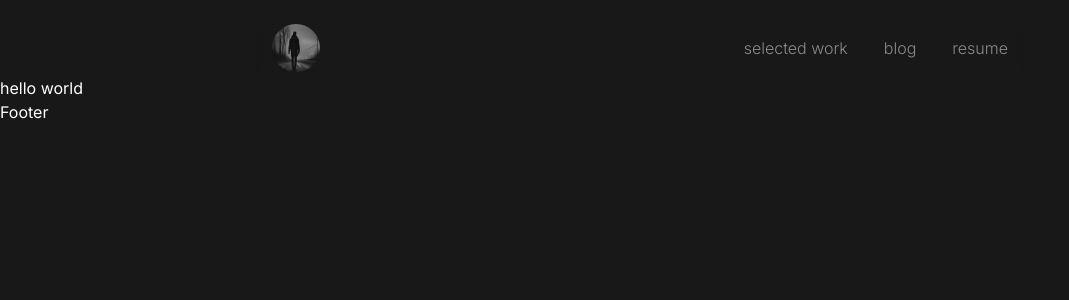
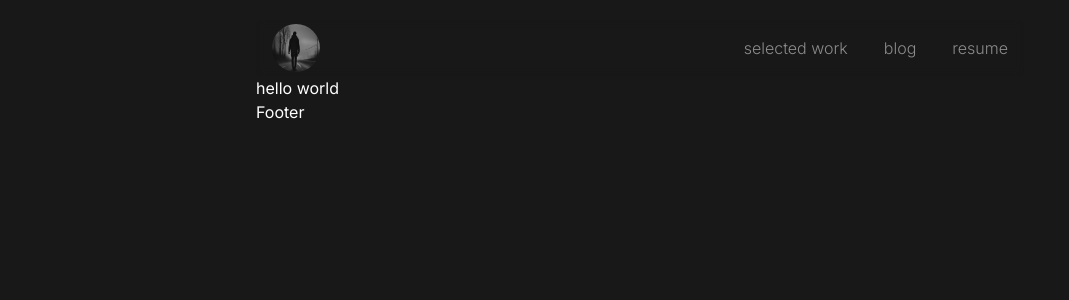
Before and after one commit to DLee1993/website, a Next.js app: page / in a window 1280 px wide. Shown: the top 300 px of the page, without its empty margins (0-1069 px from the left). Built offline with nearby package versions, Linux system fonts and the light colour scheme.

Commit message:
added customWidth class to both main and footer tags

```diff
--- a/app/components/Footer.tsx
+++ b/app/components/Footer.tsx
@@ -1,6 +1,6 @@
 const Footer = () => {
   return (
-    <div>Footer</div>
+    <footer className="customWidth">Footer</footer>
   )
 }
 export default Footer
--- a/app/layout.tsx
+++ b/app/layout.tsx
@@ -23,7 +23,7 @@ export default function RootLayout({
         <html lang="en">
             <body className={`${inter.className} antialiased`}>
                 <Header />
-                <main>{children}</main>
+                <main className="customWidth">{children}</main>
                 <Footer />
             </body>
         </html>
```
